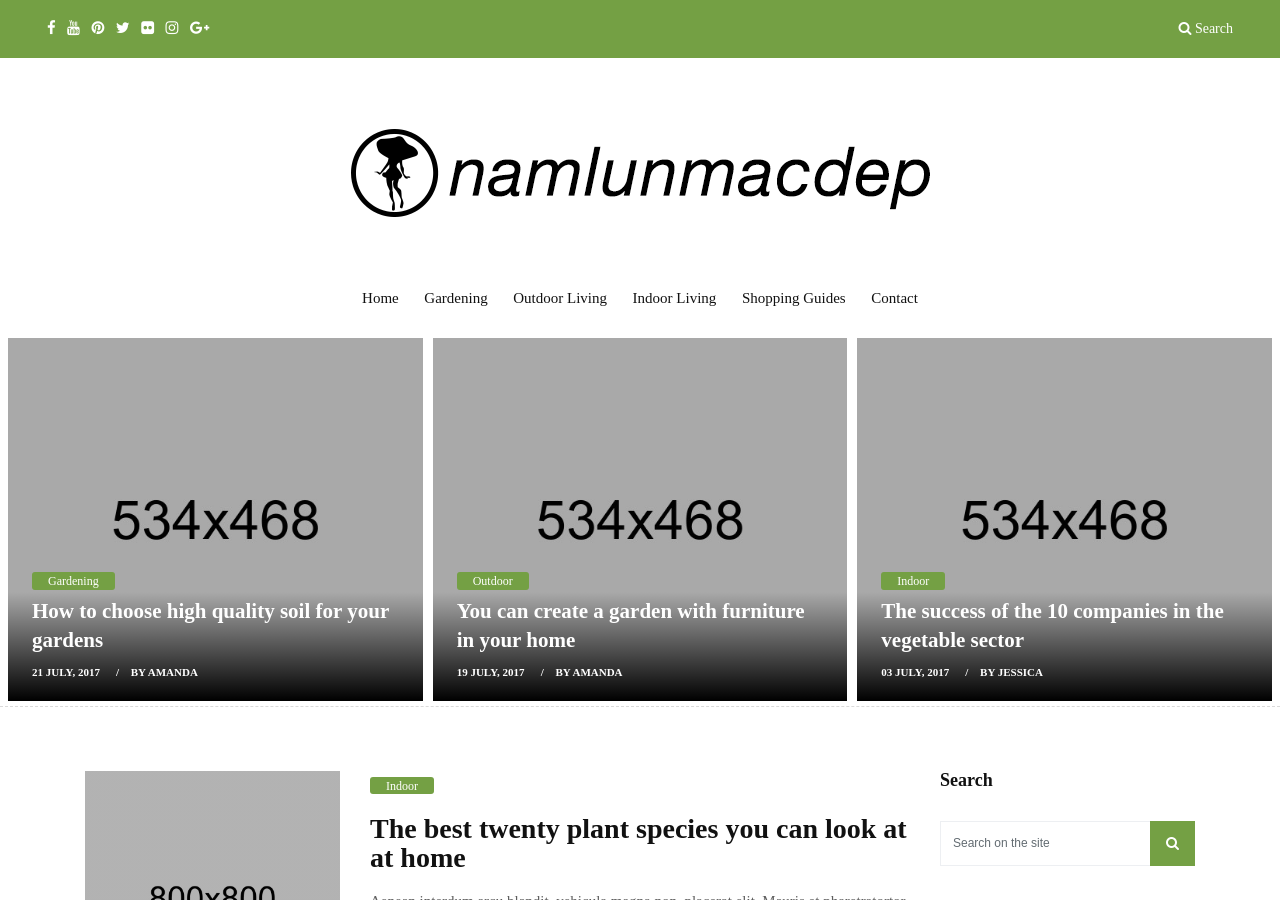
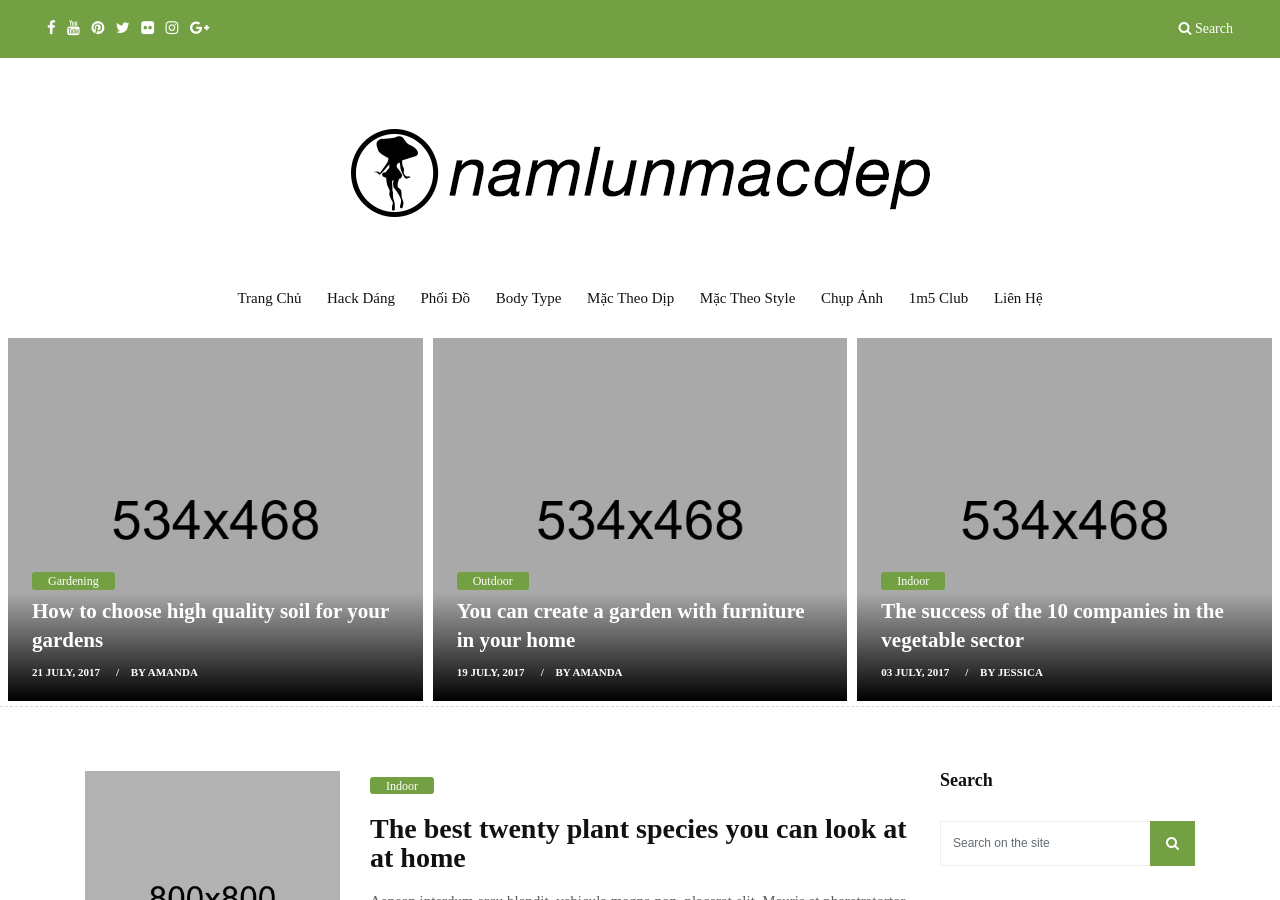
Before and after one commit to quinnybelle/quinnybelle.github.io, a Jekyll site: the page built from index.html, in a window 1280 px wide and 900 px high. Built offline with Jekyll 4.4.1, drawn with Linux system fonts in a browser that asks for light colours; some web fonts are replaced; the list of posts is cut into pages by our own code.

Commit message:
Update default.html

```diff
--- a/_layouts/default.html
+++ b/_layouts/default.html
@@ -104,25 +104,31 @@
 					<div class="collapse navbar-collapse justify-content-md-center" id="Forest Timemenu">
 						<ul class="navbar-nav">
 							<li class="nav-item">
-								<a class="nav-link color-green-hover" href="{% link index.html %}">Home</a>
+								<a class="nav-link color-green-hover" href="{% link index.html %}">Trang chủ</a>
 							</li>
 							<li class="nav-item">
-								<a class="nav-link color-green-hover" href="{% link blogs/blogs.html %}">Gardening</a>
+								<a class="nav-link color-green-hover" href="{% link blogs/blogs.html %}">Hack Dáng</a>
 							</li>
 							<li class="nav-item">
-								<a class="nav-link color-green-hover" href="{% link blogs/blogs.html %}">Outdoor
-									Living</a>
+								<a class="nav-link color-green-hover" href="{% link blogs/blogs.html %}">Phối Đồ</a>
 							</li>
 							<li class="nav-item">
-								<a class="nav-link color-green-hover" href="{% link blogs/blogs.html %}">Indoor
-									Living</a>
+								<a class="nav-link color-green-hover" href="{% link blogs/blogs.html %}">Body Type</a>
 							</li>
 							<li class="nav-item">
-								<a class="nav-link color-green-hover" href="{% link blogs/blogs.html %}">Shopping
-									Guides</a>
+								<a class="nav-link color-green-hover" href="{% link blogs/blogs.html %}">Mặc Theo Dịp</a>
 							</li>
 							<li class="nav-item">
-								<a class="nav-link color-green-hover" href="{% link contact/contact.html %}">Contact</a>
+								<a class="nav-link color-green-hover" href="{% link blogs/blogs.html %}">Mặc Theo Style</a>
+							</li>
+							<li class="nav-item">
+								<a class="nav-link color-green-hover" href="{% link blogs/blogs.html %}">Chụp Ảnh</a>
+							</li>
+							<li class="nav-item">
+								<a class="nav-link color-green-hover" href="{% link blogs/blogs.html %}">1m5 Club</a>
+							</li>
+							<li class="nav-item">
+								<a class="nav-link color-green-hover" href="{% link contact/contact.html %}">Liên hệ</a>
 							</li>
 						</ul>
 					</div>
```
